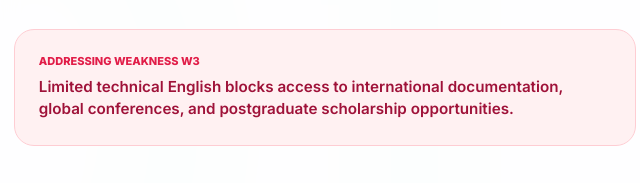
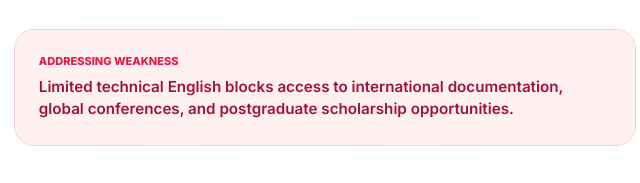
Before and after one commit to phihanh-qg/portfolio, a plain HTML site: page pdp.html in a window 1280 px wide. Shown: the part 306-489 px from the top of the page, 128-768 px from the left. Drawn offline with Linux system fonts and the light colour scheme.

Commit message:
Update pdp.html

```diff
--- a/pdp.html
+++ b/pdp.html
@@ -639,7 +639,7 @@
                     <p class="goal-deadline">Deadline: December 2026</p>
 
                     <div class="fixes-box">
-                        <span class="fixes-label">Addressing Weakness W3</span>
+                        <span class="fixes-label">Addressing Weakness</span>
                         <p class="fixes-text">Limited technical English blocks access to international documentation, global conferences, and postgraduate scholarship opportunities.</p>
                     </div>
 
```
